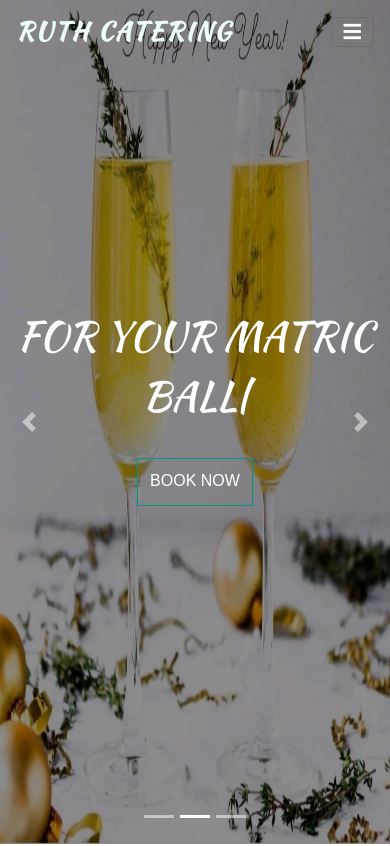
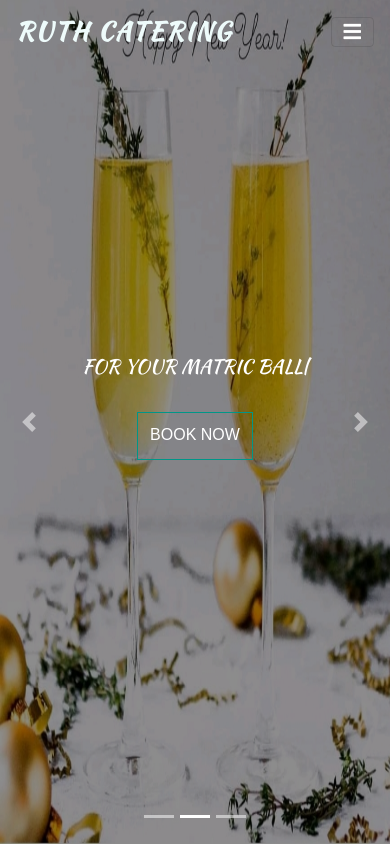
Before and after one commit to Frank1963-mpoyi/RUTH-CATERING-WITH-REACT, a React (Create React App) app: page / in a window 390 px wide. Shown: the top 846 px of the page. Built offline with nearby package versions, Linux system fonts and the light colour scheme.

Commit message:
new changes

```diff
--- a/src/App.css
+++ b/src/App.css
@@ -243,6 +243,18 @@
   font-size: 2.5rem;
   color: #fff;
 }
+
+
+@media only screen and (max-width: 567px) {
+
+  .typed-text {
+    font-family: 'Kaushan Script', cursive;
+    text-transform: uppercase;
+    font-size: 1.2rem;
+    color: #fff;
+}
+}
+
 
 .tsparticles-canvas-el {
   position: absolute;
```
